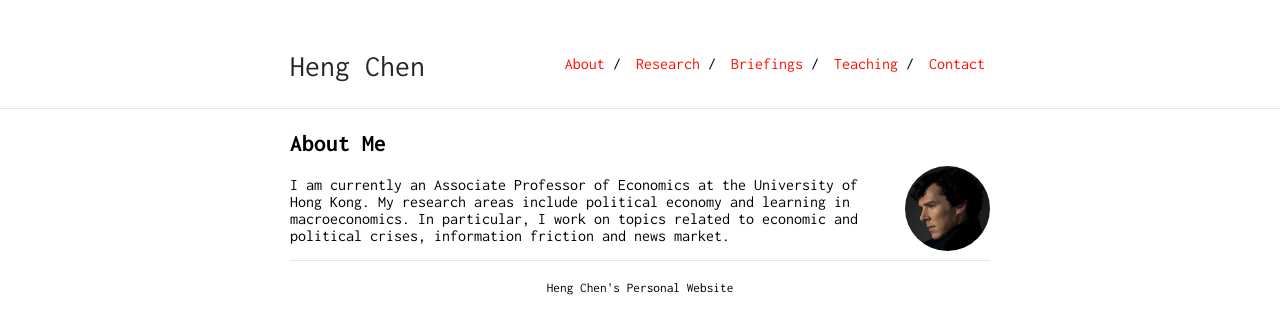
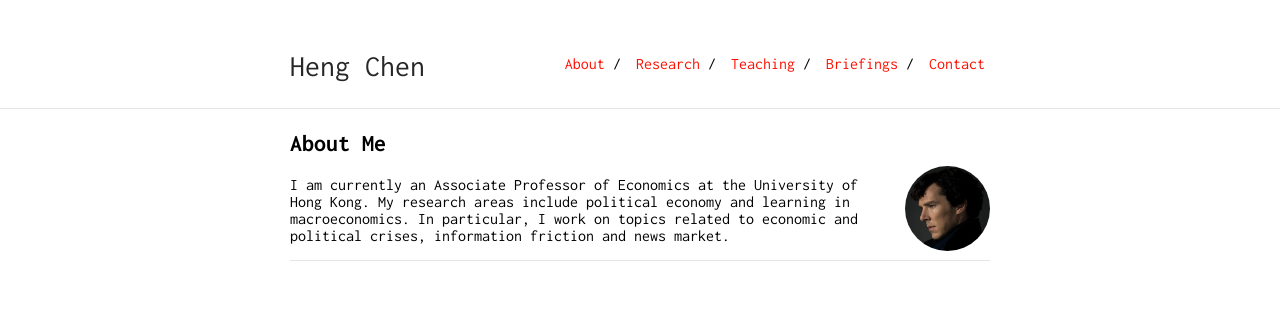
Before and after one commit to Shuyan0210611X/henrychen.github.io, a Jekyll site: the page built from index.md, in a window 1280 px wide. Shown: the top 334 px of the page. Built offline with Jekyll 4.4.1, drawn with Linux system fonts in a browser that asks for light colours; our own code applies the rules of GitHub Pages for plain Markdown files.

Commit message:
changed position teaching briefing, deleted footer

```diff
--- a/_config.yml
+++ b/_config.yml
@@ -9,7 +9,7 @@ tracking_id: #
 
 footer: yes
 footer_url: ""
-footer_text: "Heng Chen's Personal Website"
+footer_text: ""
 
 sass:
     style: compressed
@@ -20,9 +20,9 @@ nav:
    link: "/about/"
  - name: "Research"
    link: "/research/"
+ - name: "Teaching"
+   link: "/teaching/"
  - name: "Briefings"
    link: "/briefings/"
- - name: "Teaching"
-   link: "/teaching/"
  - name: "Contact"
    link: "/contact/"
```
